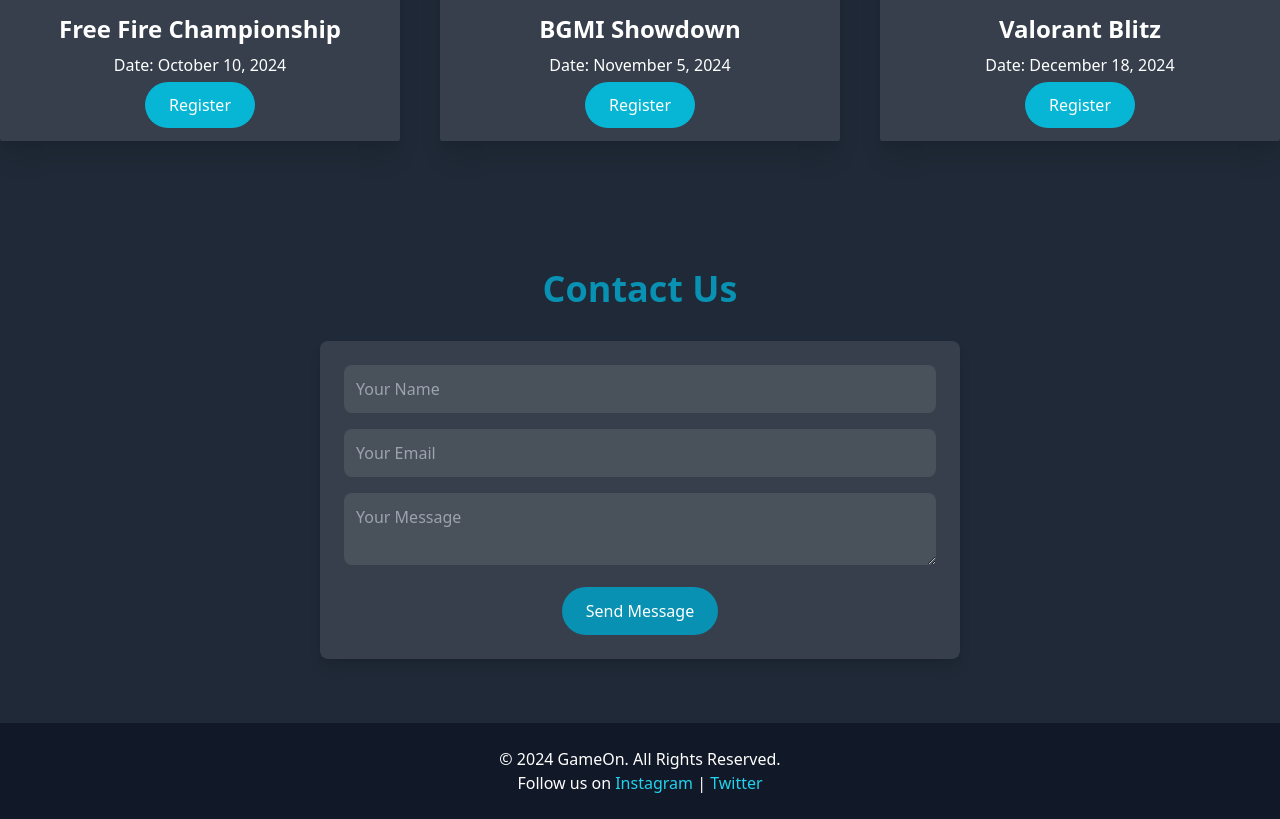
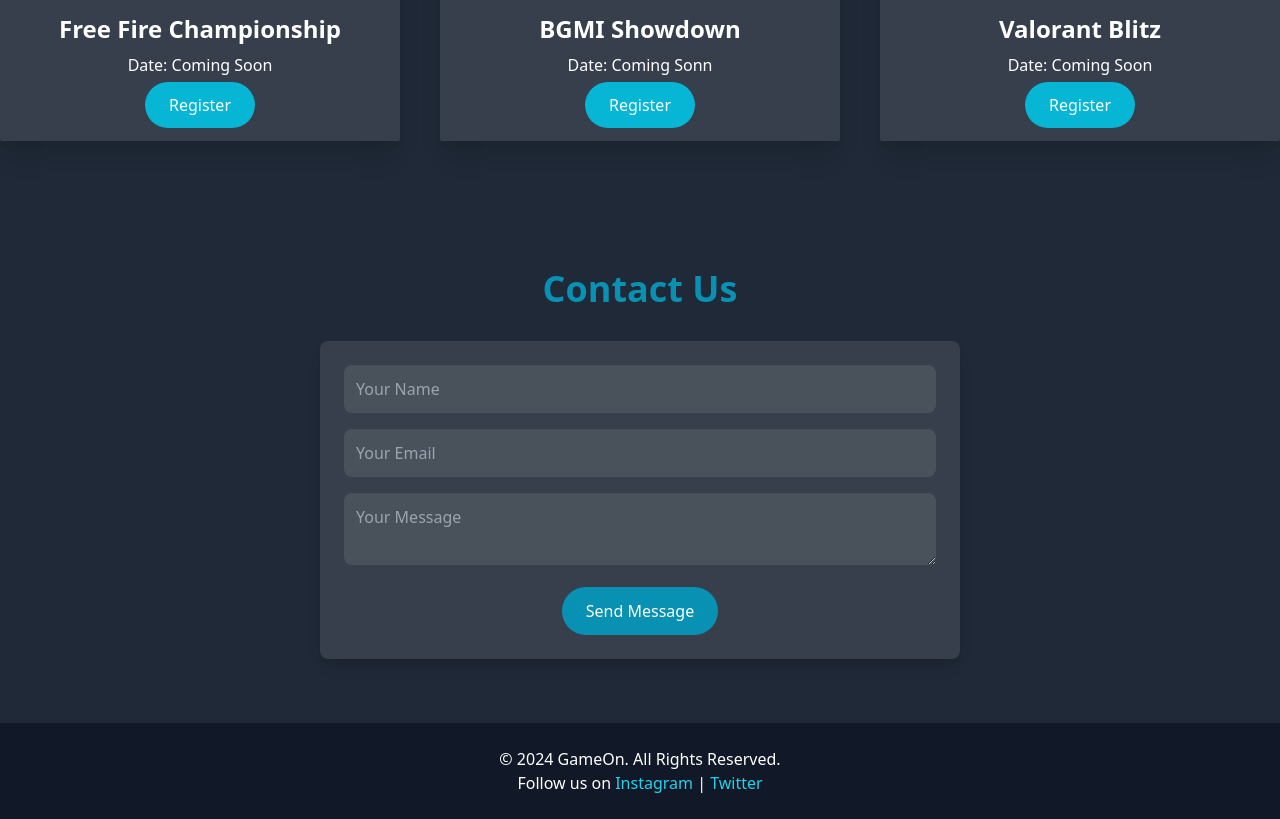
Before and after one commit to Vaibhavpant10/Gaming, a plain HTML site: page index.html in a window 1280 px wide. Shown: the part 1817-2636 px from the top of the page. Drawn offline with Linux system fonts and the light colour scheme.

Commit message:
Update index.html

```diff
--- a/index.html
+++ b/index.html
@@ -89,21 +89,21 @@
                 <div class="bg-white bg-opacity-10 p-6 rounded-sm shadow-xl transform hover:scale-105 transition-all">
                     <img src="images/freefire.png" alt="Free Fire" class="w-full h-48 object-cover rounded-t-lg mb-4">
                     <h3 class="text-2xl font-bold mb-2">Free Fire Championship</h3>
-                    <p class="text-white mb-4">Date: October 10, 2024</p>
+                    <p class="text-white mb-4">Date: Coming Soon</p>
                     <a href="register.html" class="bg-cyan-500 px-6 py-3 text-white rounded-full hover:bg-cyan-700 transition-all">Register</a>
                 </div>
                 <!-- Tournament Card 2 -->
                 <div class="bg-white bg-opacity-10 p-6 rounded-sm shadow-xl transform hover:scale-105 transition-all">
                     <img src="images/bgmi.png" alt="BGMI" class="w-full h-48 object-cover rounded-t-lg mb-4">
                     <h3 class="text-2xl font-bold mb-2">BGMI Showdown</h3>
-                    <p class="text-white mb-4">Date: November 5, 2024</p>
+                    <p class="text-white mb-4">Date: Coming Sonn</p>
                     <a href="register.html" class="bg-cyan-500 px-6 py-3 text-white rounded-full hover:bg-cyan-700 transition-all">Register</a>
                 </div>
                 <!-- Tournament Card 3 -->
                 <div class="bg-white bg-opacity-10 p-6 rounded-sm shadow-xl transform hover:scale-105 transition-all">
                     <img src="images/valorant.png" alt="Valorant" class="w-full h-48 object-cover rounded-t-lg mb-4">
                     <h3 class="text-2xl font-bold mb-2">Valorant Blitz</h3>
-                    <p class="text-white mb-4">Date: December 18, 2024</p>
+                    <p class="text-white mb-4">Date: Coming Soon</p>
                     <a href="register.html" class="bg-cyan-500 px-6 py-3 text-white rounded-full hover:bg-cyan-700 transition-all">Register</a>
                 </div>
             </div>
```
